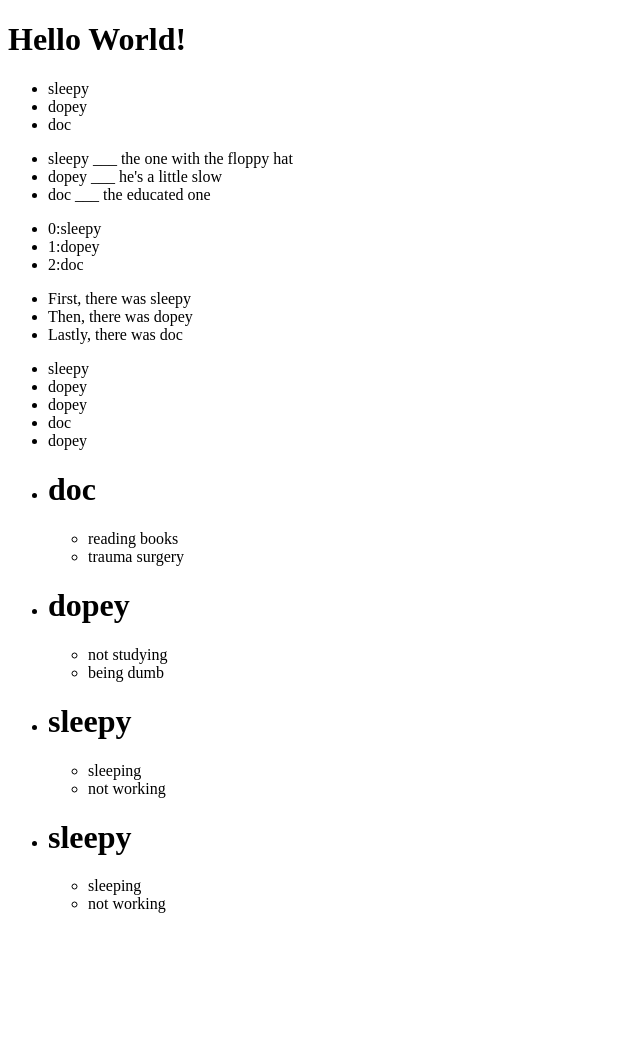
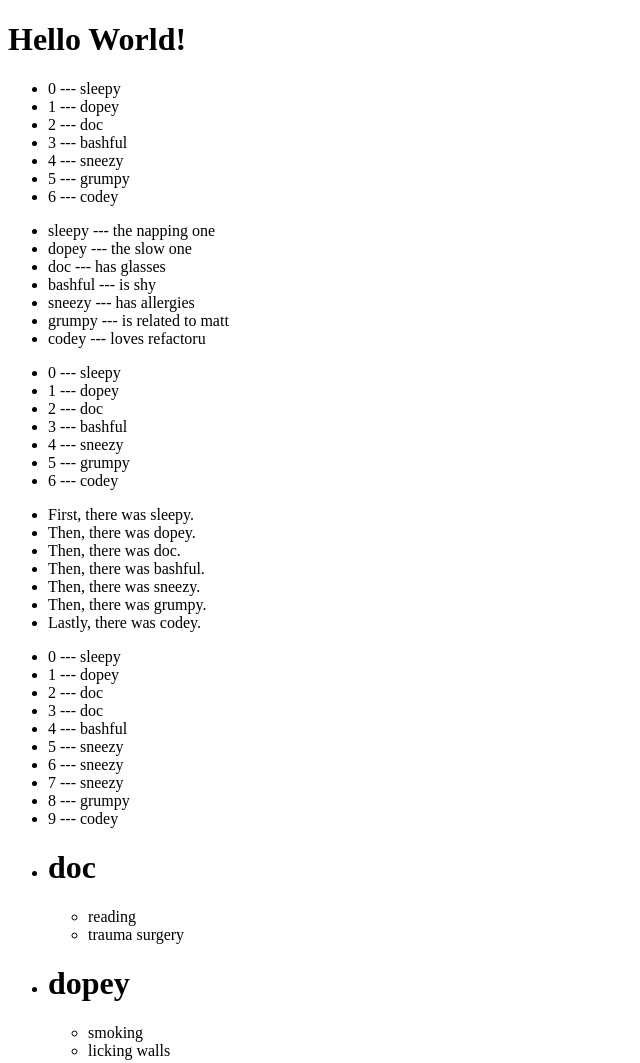
Before and after one commit to consciouscoder/Apr2016-DemoCode, a plain HTML site: page week3/ng-repeat/index.html in a window 1280 px wide. Shown: the top 1063 px of the page, without its empty margins (0-640 px from the left). Before the commit the page ends 929 px from the top, so only its background shows below. Drawn offline with nearby package versions, Linux system fonts and the light colour scheme; files that its build step writes are made by us from their sources.

Commit message:
ng-repeat

```diff
--- a/week3/ng-repeat/index.html
+++ b/week3/ng-repeat/index.html
@@ -10,38 +10,44 @@
     <body ng-controller="mainController">
         <h1>Hello World!</h1>
 
+
         <ul>
-            <li ng-repeat="dwarf in dwarves">{{dwarf}}</li>
+            <li ng-repeat="dwarf in dwarves">{{$index}} --- {{dwarf}}</li>
         </ul>
 
         <ul>
-            <li ng-repeat="(key, val) in dwarvesObj">{{key}} ___ {{val}}</li>
+            <li ng-repeat="(dwarfName, dwarfDescription) in dwarvesObj">{{dwarfName}} --- {{dwarfDescription}}</li>
         </ul>
 
         <ul>
-            <li ng-repeat="(index, dwarf) in dwarves">{{index}}:{{dwarf}}</li>
+            <li ng-repeat="(dwarfIndex, dwarf) in dwarves">{{dwarfIndex}} --- {{dwarf}}</li>
         </ul>
+
 
         <ul>
             <li ng-repeat="dwarf in dwarves">
-                <span ng-show="$first">First, there was {{dwarf}}</span>
-                <span ng-show="$middle">Then, there was {{dwarf}}</span>
-                <span ng-show="$last">Lastly, there was {{dwarf}}</span>
+                <span ng-show="$first">First, there was {{dwarf}}.</span>
+                <span ng-show="$middle">Then, there was {{dwarf}}.</span>
+                <span ng-show="$last">Lastly, there was {{dwarf}}.</span>
             </li>
         </ul>
 
         <ul>
-            <li ng-repeat="dwarf in cloneDwarves track by $index">{{dwarf}}</li>
+            <li ng-repeat="dwarf in cloneDwarves track by $index">{{$index}} --- {{dwarf}}</li>
         </ul>
 
+<!-- arrObjDwarves.orderBy('name') -->
+<!-- $scope.property = "name" -->
         <ul>
-            <li ng-repeat="dwarf in arrObjDwarves | orderBy:'name'">
+            <li ng-repeat="dwarf in arrObjDwarves | orderBy: 'name'">
                 <h1 ng-click="logDwarf(dwarf)">{{dwarf.name}}</h1>
                 <ul>
                     <li ng-repeat="hobby in dwarf.hobbies">{{hobby}}</li>
                 </ul>
+
             </li>
         </ul>
+
         <script src="main.js"></script>
     </body>
 </html>
--- a/week3/ng-repeat/main.js
+++ b/week3/ng-repeat/main.js
@@ -1,37 +1,51 @@
 var mainController = function($scope){
     console.log('Hello world!')
-    $scope.theModel = 'stars'
+
     $scope.dwarves = [
         'sleepy',
         'dopey',
-        'doc'
+        'doc',
+        'bashful',
+        'sneezy',
+        'grumpy',
+        'codey',
+
     ]
+
     $scope.dwarvesObj = {
-        sleepy : 'the one with the floppy hat',
-        dopey : `he's a little slow`,
-        doc   : 'the educated one'
+        'sleepy' : 'the napping one',
+        'dopey' : 'the slow one',
+        'doc' : 'has glasses',
+        'bashful' : 'is shy',
+        'sneezy' : 'has allergies',
+        'grumpy' : 'is related to matt',
+        'codey' : 'loves refactoru',
+
     }
 
     $scope.cloneDwarves = [
         'sleepy',
         'dopey',
-        'dopey',
         'doc',
-        'dopey',
+        'doc',
+        'bashful',
+        'sneezy',
+        'sneezy',
+        'sneezy',
+        'grumpy',
+        'codey',
+
     ]
 
-    // dont have to worry about track by $index
     $scope.arrObjDwarves = [
-        {name : 'sleepy' , hobbies : ['sleeping', 'not working']},
-        {name : 'dopey'  , hobbies : ['not studying', 'being dumb']},
-        {name : 'doc'    , hobbies : ['reading books', 'trauma surgery']},
-        {name : 'sleepy' , hobbies : ['sleeping', 'not working']},
+        {name : 'sleepy', hobbies : ['sleeping', 'napping']},
+        {name : 'doc', hobbies : ['reading', 'trauma surgery']},
+        {name : 'dopey', hobbies : ['smoking', 'licking walls']},
     ]
 
     $scope.logDwarf = function(dwarf){
-        console.log('dwarf? ', dwarf)
+        console.log(dwarf)
     }
-
 }
 
 angular.module('app', [])
```
Also changed, not shown: week3/ng-repeat/notes.txt (added, +13 -0 lines).
